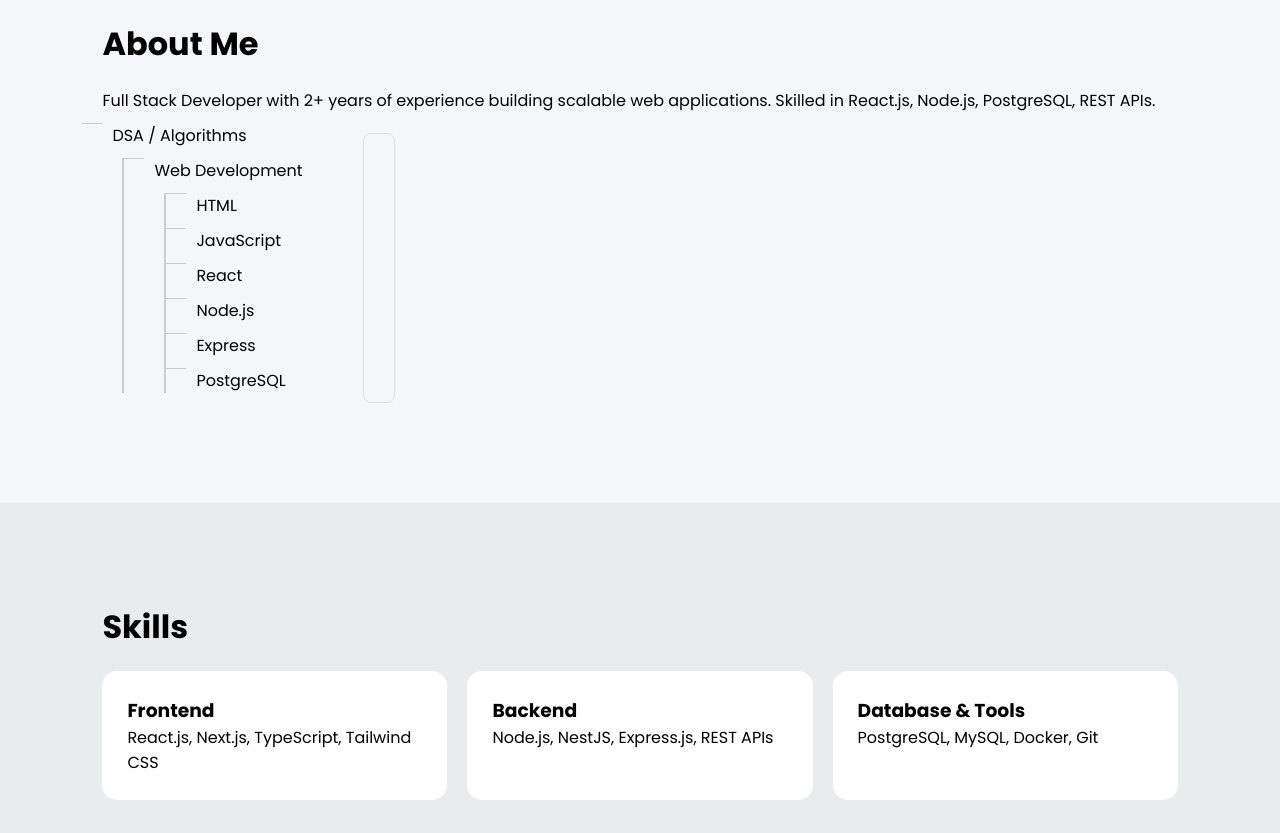
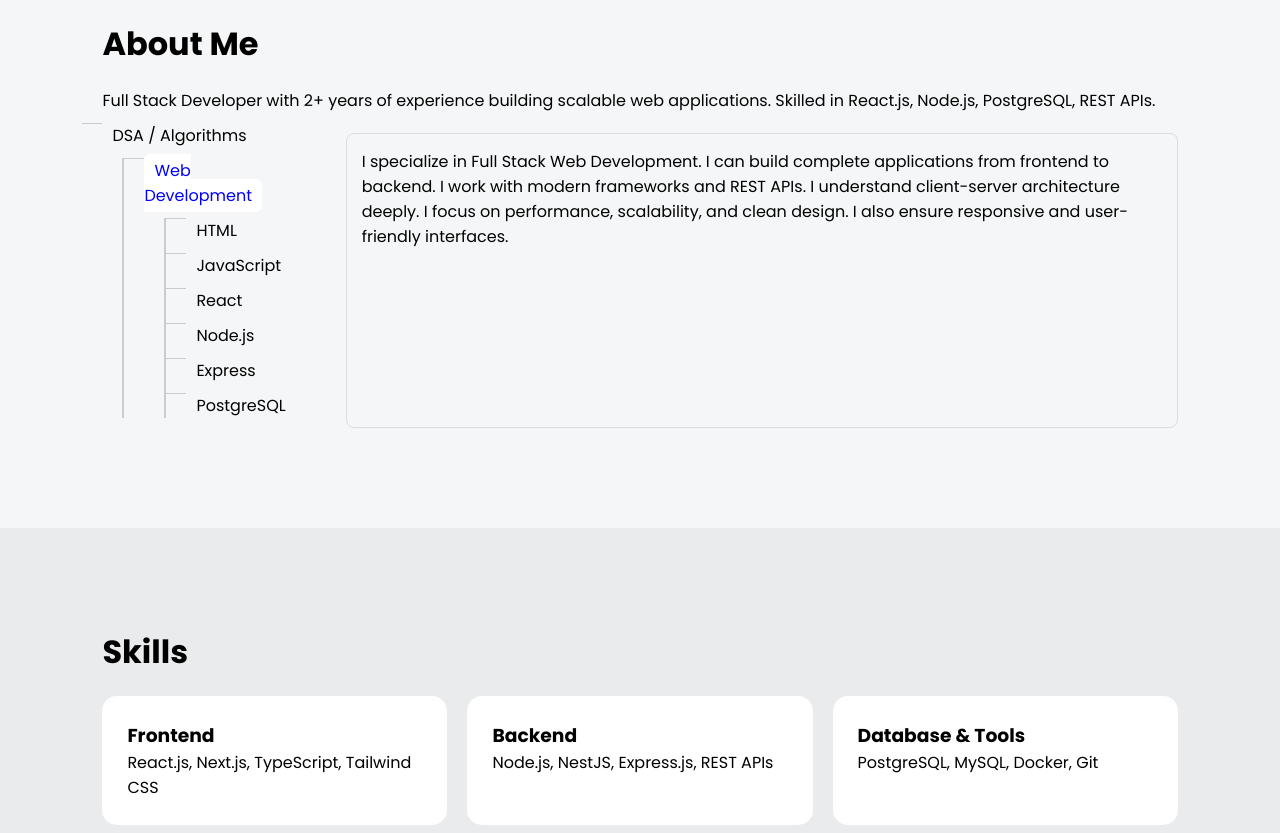
Before and after one commit to Mr-shrawan-singh/portfolio, a plain HTML site: page index.html in a window 1280 px wide. Shown: the part 880-1713 px from the top of the page. Drawn offline with Linux system fonts and the light colour scheme.

Commit message:
add color in tabe

```diff
--- a/index.html
+++ b/index.html
@@ -61,17 +61,17 @@
   <div class="aboutsecond">
     <ul class="tree">
       <li>
-        <span onclick="showContent('root')">DSA / Algorithms</span>
+        <span onclick="showContent('root')" id="root">DSA / Algorithms</span>
         <ul>
           <li>
-            <span onclick="showContent('web')">Web Development</span>
+            <span onclick="showContent('web')" id="web">Web Development</span>
             <ul>
-              <li><span onclick="showContent('html')">HTML</span></li>
-              <li><span onclick="showContent('js')">JavaScript</span></li>
-              <li><span onclick="showContent('react')">React</span></li>
-              <li><span onclick="showContent('node')">Node.js</span></li>
-              <li><span onclick="showContent('express')">Express</span></li>
-              <li><span onclick="showContent('db')">PostgreSQL</span></li>
+              <li><span onclick="showContent('html')"  id="html">HTML</span></li>
+              <li><span onclick="showContent('js')" id="js">JavaScript</span></li>
+              <li><span onclick="showContent('react')" id="react">React</span></li>
+              <li><span onclick="showContent('node')" id="node">Node.js</span></li>
+              <li><span onclick="showContent('express')" id="express">Express</span></li>
+              <li><span onclick="showContent('db')" id="db">PostgreSQL</span></li>
             </ul>
           </li>
         </ul>
@@ -157,8 +157,24 @@
   <script src="script.js"></script>
  <script src="script.js"></script>
 <script id="wgrqti">
+    let activeTab = document.getElementById('web');
+
 function showContent(type) {
+   if (activeTab) {
+    activeTab.style.backgroundColor = "";
+    activeTab.style.color = "black";
+  }
+  const clicktab=document.getElementById(type);
+
+  clicktab.style.backgroundColor="white";
+    clicktab.style.color="blue";
+      clicktab.style.boxShadow='20px';
+
+
+  activeTab = clicktab;
+
   const box = document.getElementById("contentBox");
+
 
   const data = {
     root: `
@@ -234,8 +250,14 @@ function showContent(type) {
     `
   };
 
+
   box.innerHTML = data[type] || "Select a topic";
+
 }
+  window.onload = function () {
+  const defaultElement = document.querySelector('[data-topic="web"]');
+  showContent("web", defaultElement);
+};
 </script>
 </body>
 </html>
```
